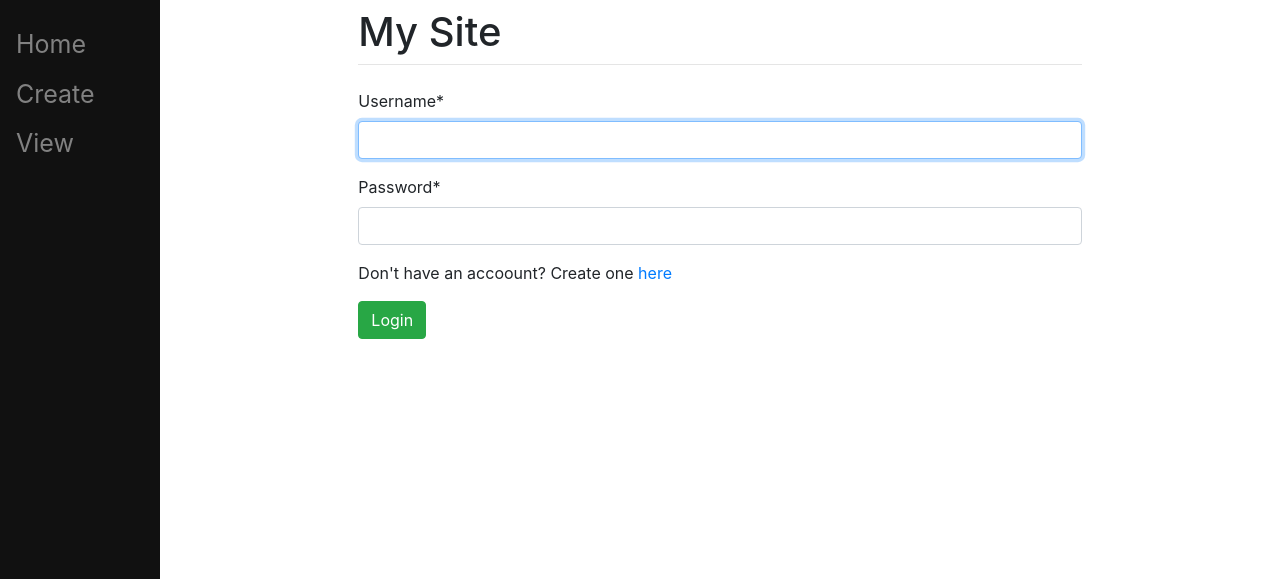
After one commit to ldavidr3/project-dj, a Django app: page /login/ in a window 1280 px wide. The commit adds this page. Shown: the top 579 px of the page. Run offline with Django 4.2, Linux system fonts and the light colour scheme; some libraries are stand-ins or nearby versions.

Commit message:
login page added

```diff
--- a/mysite/main/templates/main/base.html
+++ b/mysite/main/templates/main/base.html
@@ -52,8 +52,10 @@
 			<div class="col-8">
 				<h1 class="mt-2">My Site</h1>
 				<hr class="mt-0 mb-4">
-				{% block content %}
-				{% endblock %}
+
+					{% block content %}
+					{% endblock %}
+
 			</div>
 		</div>
 	</div>
--- a/mysite/mysite/settings.py
+++ b/mysite/mysite/settings.py
@@ -122,6 +122,9 @@ STATIC_URL = "static/"
 
 CRISPY_TEMPLATE_PACK='bootstrap4'
 
+LOGIN_REDIRECT_URL = '/'
+
+
 # Default primary key field type
 # https://docs.djangoproject.com/en/4.1/ref/settings/#default-auto-field
 
--- a/mysite/mysite/urls.py
+++ b/mysite/mysite/urls.py
@@ -22,4 +22,5 @@ urlpatterns = [
     path("admin/", admin.site.urls),
     path('register/', v.register, name='register'),
     path('', include('main.urls')), # main will be the name of your app
+    path('', include('django.contrib.auth.urls')),
 ]
--- /dev/null
+++ b/mysite/register/templates/registration/login.html
@@ -0,0 +1,16 @@
+{% extends "main/base.html" %}
+
+{% block title %}
+Login Here
+{% endblock %}
+
+{% load crispy_forms_tags %}
+
+{% block content %}
+<form method="post" class="from-group">
+    {% csrf_token %}
+    {{form|crispy}}
+    <p>Don't have an accoount? Create one <a href="/register">here</a></p>
+    <button type="submit" class="btn btn-success">Login</button>
+</form>
+{% endblock %}
--- a/mysite/register/views.py
+++ b/mysite/register/views.py
@@ -9,7 +9,7 @@ def register(response):
         if form.is_valid():
             form.save()
 
-        return redirect('/home')
+        return redirect('/')
 
     else:
         form = RegisterForm()
```
Also changed, not shown: mysite/db.sqlite3.
